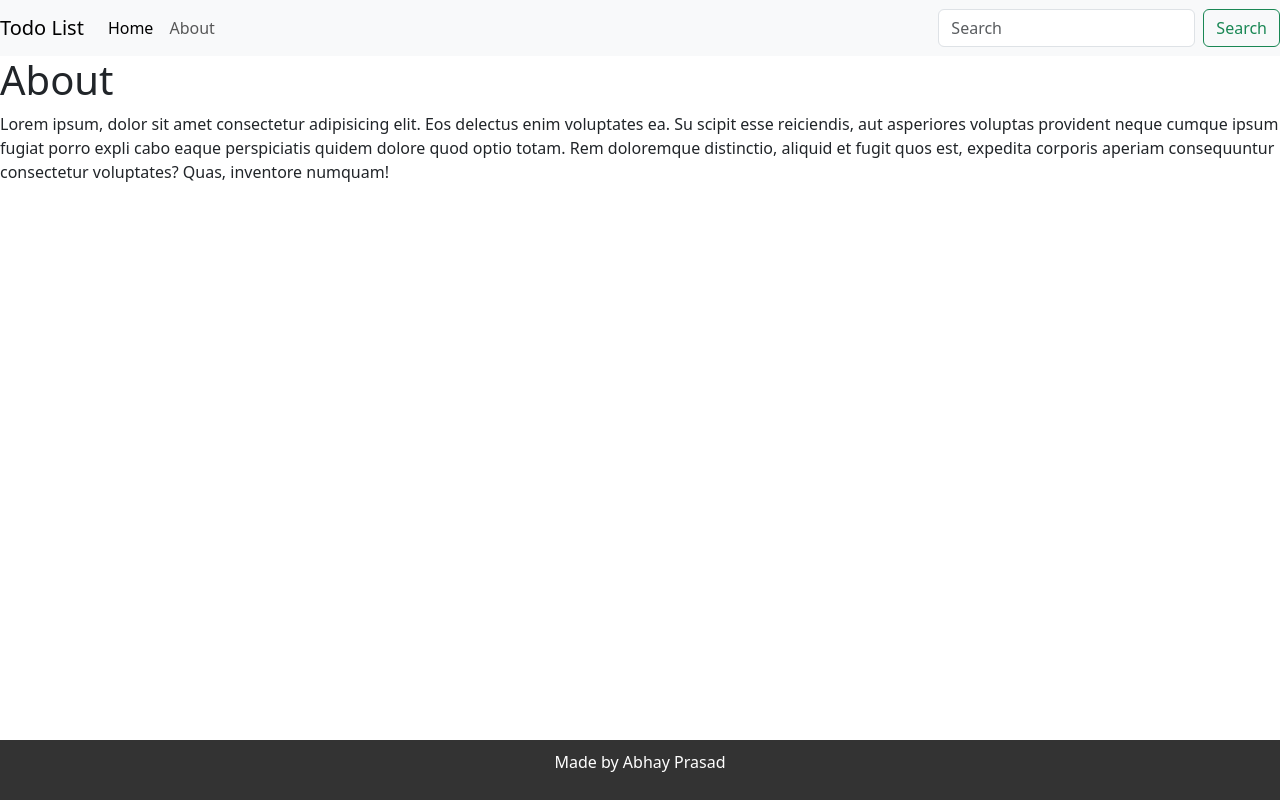
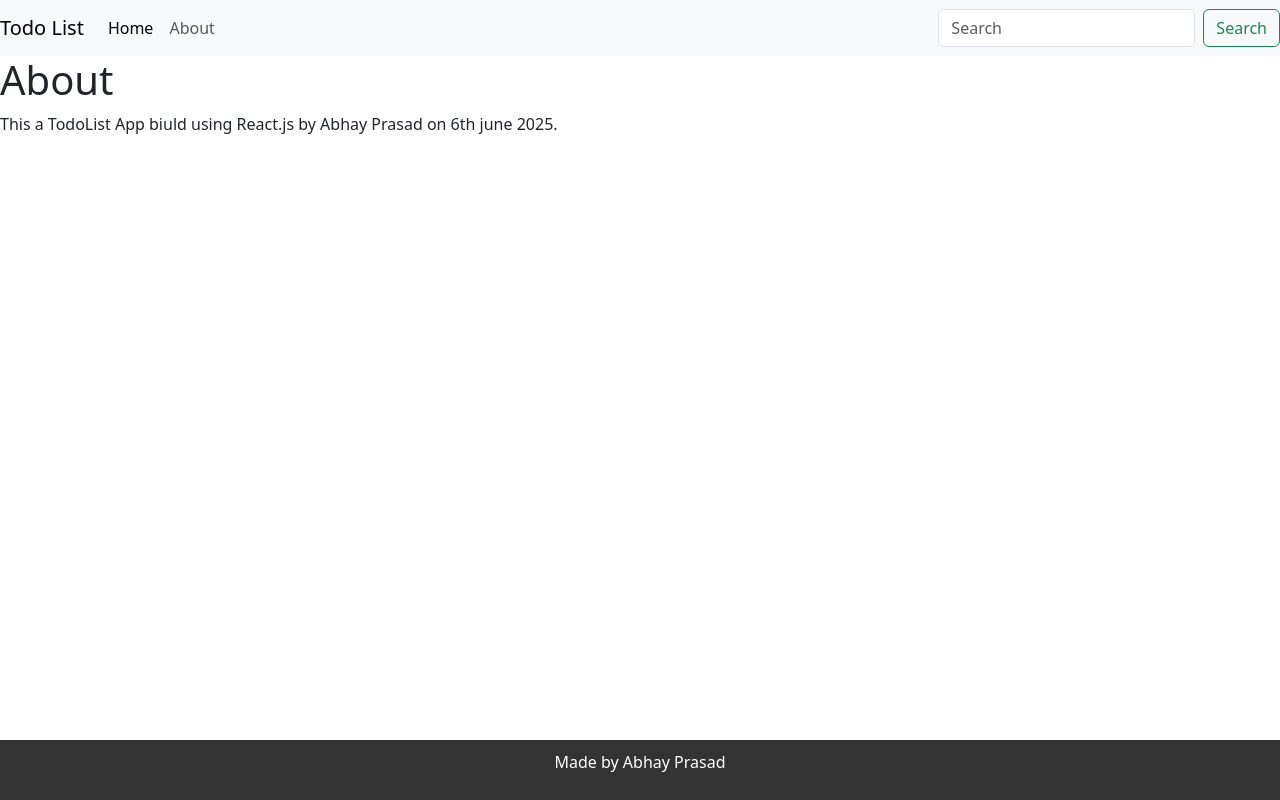
Before and after one commit to prasad-abhay/TodoList, a React (Vite) app: page /about in a window 1280 px wide. Built offline with nearby package versions, Linux system fonts and the light colour scheme.

Commit message:
Update About.jsx

```diff
--- a/src/comp/About.jsx
+++ b/src/comp/About.jsx
@@ -2,10 +2,7 @@ export default function About(){
     return (
         <>
         <h1>About</h1>
-        <p>Lorem ipsum, dolor sit amet consectetur adipisicing elit. Eos delectus enim voluptates ea. Su
-            scipit esse reiciendis, aut asperiores voluptas provident neque cumque ipsum fugiat porro expli
-            cabo eaque perspiciatis quidem dolore quod optio totam. Rem doloremque distinctio, aliquid et
-             fugit quos est, expedita corporis aperiam consequuntur consectetur voluptates? Quas, inventore numquam!
+        <p>This a TodoList App biuld using React.js by Abhay Prasad on 6th june 2025.
         </p>
         </>
     )
```
